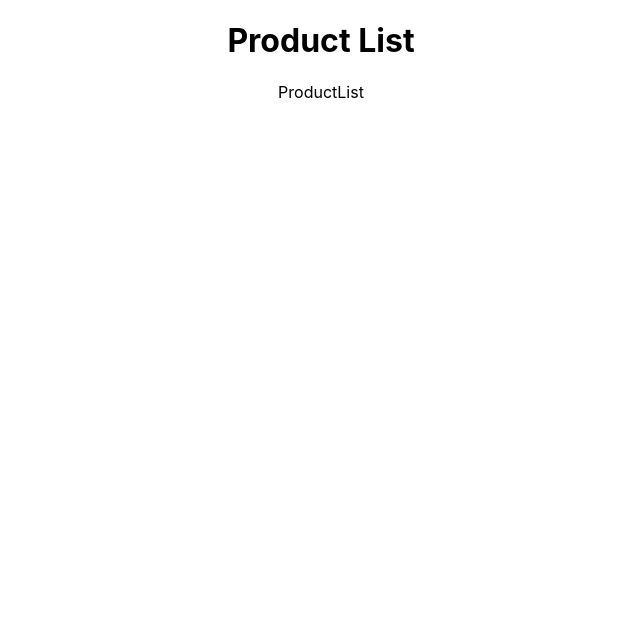
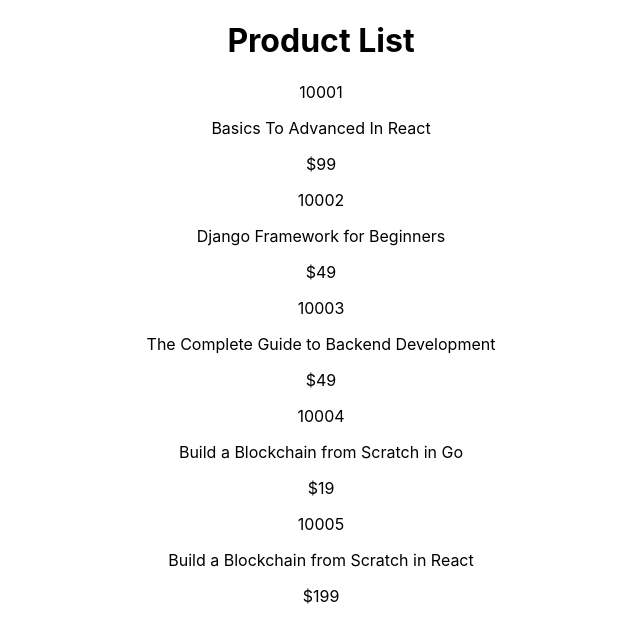
Before and after one commit to SanjithaDilshan/ShopMate---React, a React (Create React App) app: page / in a window 1280 px wide. Shown: the top 642 px of the page, without its empty margins (319-959 px from the left). Built offline with nearby package versions, Linux system fonts and the light colour scheme; data requests are answered from the project's data file.

Commit message:
List Output

```diff
--- a/src/components/ProductList.js
+++ b/src/components/ProductList.js
@@ -2,7 +2,6 @@ import { useEffect, useState } from "react"
 
 export const ProductList = () => {
     const [products, setProducts] = useState([]);
-    console.log(products);
 
     useEffect(() => {
       fetch("http://localhost:8000/products")
@@ -11,6 +10,18 @@ export const ProductList = () => {
     }, []);
 
   return (
-    <div>ProductList</div>
+    <section>
+      { products.map((product) => (
+        <div className="card" key={product.id}>
+          <p className="id">{product.id}</p>
+          <p className="name">{product.name}</p>
+          <p className="info">
+            <span>${product.price}</span>
+            <span className={product.in_stock ? "instock" : "unavailable"}></span>
+          </p>
+        </div>
+
+      ))}
+    </section>
   )
 }
```
